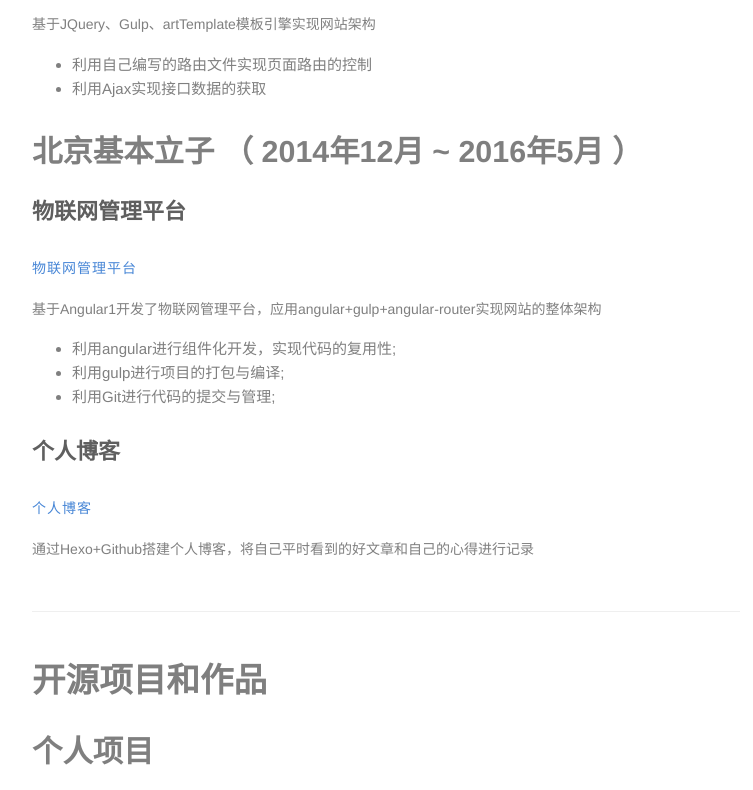
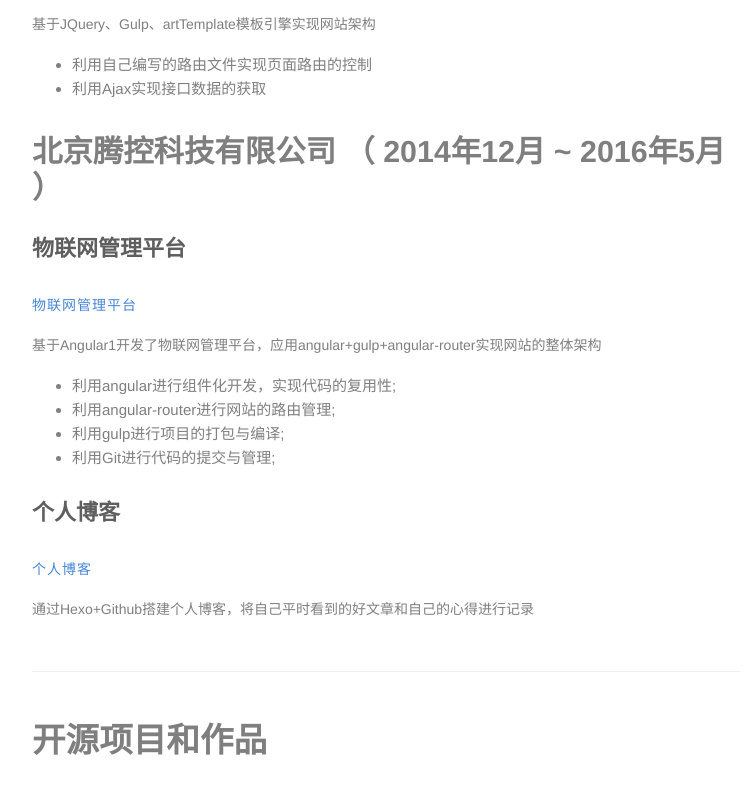
Before and after one commit to Sorzen/sorzen.github.com, a plain HTML site: page about/resume.html in a window 1280 px wide. Shown: the part 1020-1810 px from the top of the page, without its empty margins (510-1263 px from the left). Drawn offline with Linux system fonts and the light colour scheme; files whose address does not match are found by name.

Commit message:
Site updated: 2017-10-13 20:46:57

```diff
--- a/about/resume.html
+++ b/about/resume.html
@@ -37,10 +37,11 @@ Github: https://github.com/Sorzen
 <li>利用自己编写的路由文件实现页面路由的控制</li>
 <li>利用Ajax实现接口数据的获取</li>
 </ul>
-<h2 id="北京基本立子-（-2014年12月-2016年5月-）"><a href="#北京基本立子-（-2014年12月-2016年5月-）" class="headerlink" title="北京基本立子 （ 2014年12月 ~ 2016年5月 ）"></a>北京基本立子 （ 2014年12月 ~ 2016年5月 ）</h2><h3 id="物联网管理平台"><a href="#物联网管理平台" class="headerlink" title="物联网管理平台"></a>物联网管理平台</h3><p><a href="https://wenhan.quarkioe.com" target="_blank" rel="external">物联网管理平台</a></p>
+<h2 id="北京腾控科技有限公司-（-2014年12月-2016年5月-）"><a href="#北京腾控科技有限公司-（-2014年12月-2016年5月-）" class="headerlink" title="北京腾控科技有限公司 （ 2014年12月 ~ 2016年5月 ）"></a>北京腾控科技有限公司 （ 2014年12月 ~ 2016年5月 ）</h2><h3 id="物联网管理平台"><a href="#物联网管理平台" class="headerlink" title="物联网管理平台"></a>物联网管理平台</h3><p><a href="https://wenhan.quarkioe.com" target="_blank" rel="external">物联网管理平台</a></p>
 <p>基于Angular1开发了物联网管理平台，应用angular+gulp+angular-router实现网站的整体架构</p>
 <ul>
 <li>利用angular进行组件化开发，实现代码的复用性;</li>
+<li>利用angular-router进行网站的路由管理;</li>
 <li>利用gulp进行项目的打包与编译;</li>
 <li>利用Git进行代码的提交与管理;</li>
 </ul>
@@ -67,4 +68,4 @@ Github: https://github.com/Sorzen
 </ul>
 <hr>
 <h1 id="致谢"><a href="#致谢" class="headerlink" title="致谢"></a>致谢</h1><p>感谢您花时间阅读我的简历，期待能有机会和您共事。</p>
-</div><div class="post-footer"><div class="meta"><div class="info"><i class="fa fa-sun-o"></i><span class="date">2017-09-05</span></div></div></div></div></div></div></div></div><script src="/js/jquery.js"></script><script src="/js/jquery-migrate-1.2.1.min.js"></script><script src="/js/jquery.appear.js"></script></body></html>
+</div><div class="post-footer"><div class="meta"><div class="info"><i class="fa fa-sun-o"></i><span class="date">2017-10-13</span></div></div></div></div></div></div></div></div><script src="/js/jquery.js"></script><script src="/js/jquery-migrate-1.2.1.min.js"></script><script src="/js/jquery.appear.js"></script></body></html>
```
